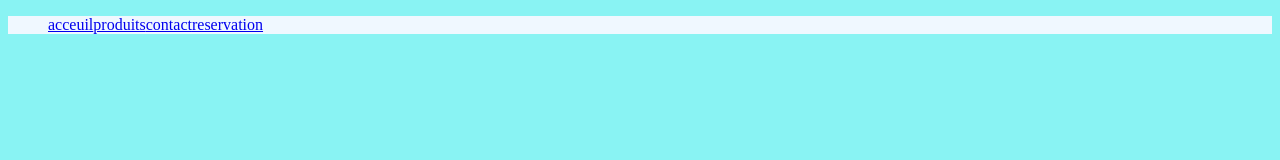
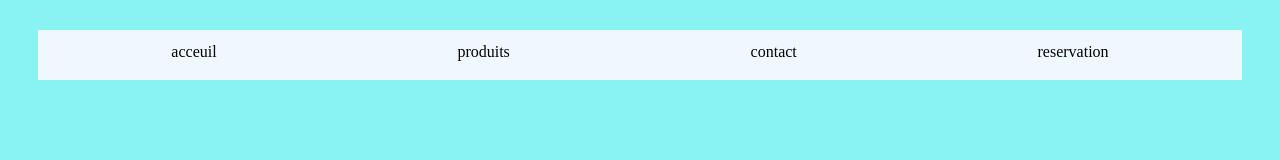
Before and after one commit to Yoyo77400/TP-Groupe-4, a plain HTML site: page Groupe4/index.html in a window 1280 px wide. Drawn offline with Linux system fonts and the light colour scheme.

Commit message:
stylecss2

```diff
--- a/Groupe4/index.html
+++ b/Groupe4/index.html
@@ -18,7 +18,13 @@
             <li class="item num4"><a href="reservation.html">reservation</a></li>
         </ul>
 </nav>
+<main>
 
+
+
+
+
+</main>
 
 
 </body>
--- a/Groupe4/style.css
+++ b/Groupe4/style.css
@@ -5,10 +5,28 @@ body {
 nav {
     background-color: aliceblue;
     color: black;
+    margin: 30px;
+    height: 50px;
+
 }
 
 
 ul {
     list-style-type: none;
     display: flex;
+    justify-content: space-around;
+    align-items: center;
+    padding: 13px;
+
 }
+
+a {
+    text-decoration: none;
+    color: black;
+
+}
+
+a:hover {
+    background-color: black;
+    color: aliceblue;
+}
```
